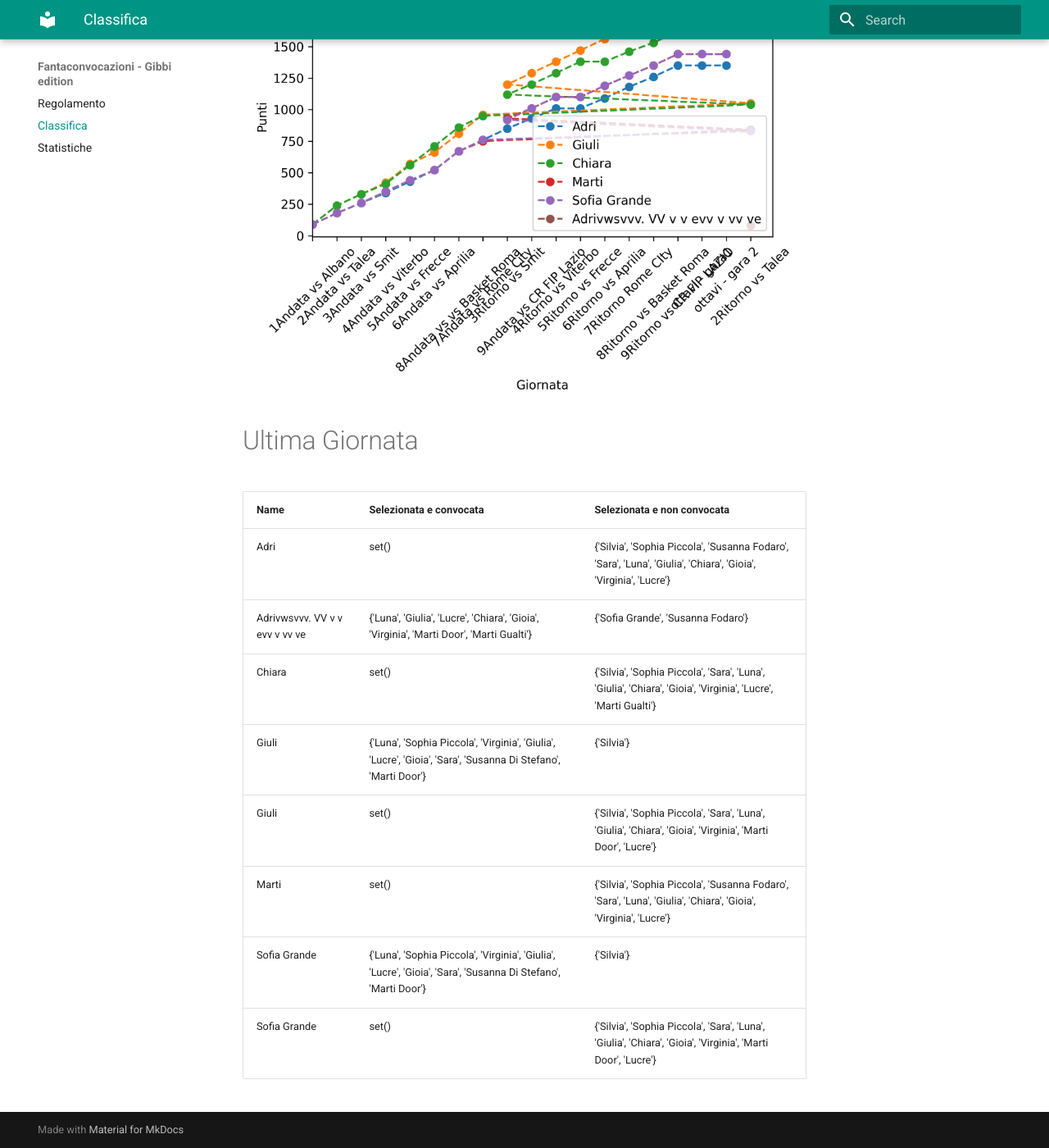
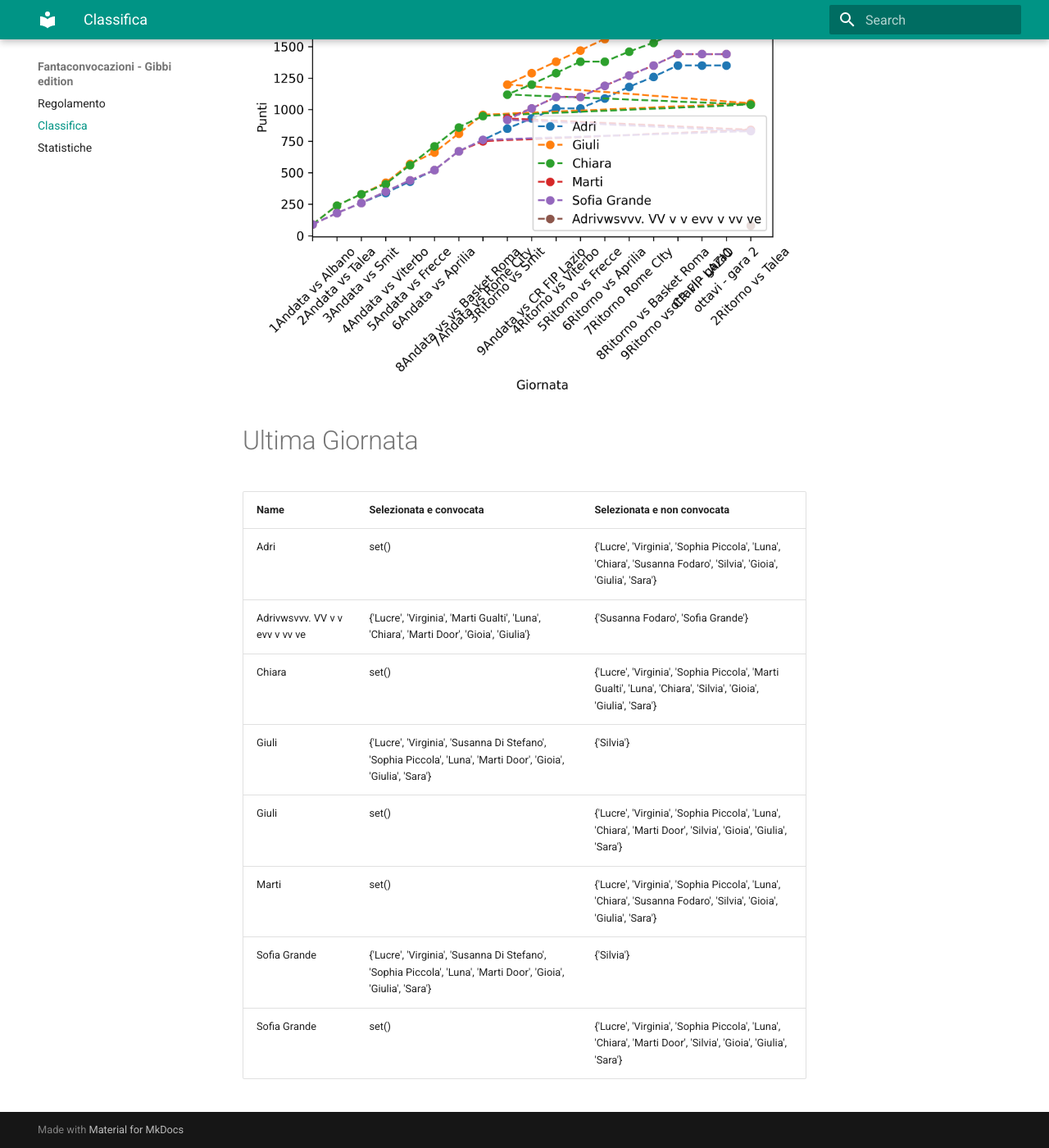
Before and after one commit to martinig94/fantagibbi, an MkDocs documentation site: the page built from docs/Classifica.md, in a window 1280 px wide and 1400 px high, scrolled down 676 px. Shown: the whole window at 82% size. Built offline with MkDocs 1.6.1 and Material for MkDocs 9.7.7, drawn with Linux system fonts in a browser that asks for light colours.

Commit message:
Auto-update from main.py

```diff
--- a/docs/Classifica.md
+++ b/docs/Classifica.md
@@ -19,12 +19,12 @@
 <!-- START_TABLE CORRECT -->
 | Name                           | Selezionata e convocata                                                                                        | Selezionata e non convocata                                                                                      |
 |:-------------------------------|:---------------------------------------------------------------------------------------------------------------|:-----------------------------------------------------------------------------------------------------------------|
-| Adri                           | set()                                                                                                          | {'Silvia', 'Sophia Piccola', 'Susanna Fodaro', 'Sara', 'Luna', 'Giulia', 'Chiara', 'Gioia', 'Virginia', 'Lucre'} |
-| Adrivwsvvv. VV v v evv v vv ve | {'Luna', 'Giulia', 'Lucre', 'Chiara', 'Gioia', 'Virginia', 'Marti Door', 'Marti Gualti'}                       | {'Sofia Grande', 'Susanna Fodaro'}                                                                               |
-| Chiara                         | set()                                                                                                          | {'Silvia', 'Sophia Piccola', 'Sara', 'Luna', 'Giulia', 'Chiara', 'Gioia', 'Virginia', 'Lucre', 'Marti Gualti'}   |
-| Giuli                          | {'Luna', 'Sophia Piccola', 'Virginia', 'Giulia', 'Lucre', 'Gioia', 'Sara', 'Susanna Di Stefano', 'Marti Door'} | {'Silvia'}                                                                                                       |
-| Giuli                          | set()                                                                                                          | {'Silvia', 'Sophia Piccola', 'Sara', 'Luna', 'Giulia', 'Chiara', 'Gioia', 'Virginia', 'Marti Door', 'Lucre'}     |
-| Marti                          | set()                                                                                                          | {'Silvia', 'Sophia Piccola', 'Susanna Fodaro', 'Sara', 'Luna', 'Giulia', 'Chiara', 'Gioia', 'Virginia', 'Lucre'} |
-| Sofia Grande                   | {'Luna', 'Sophia Piccola', 'Virginia', 'Giulia', 'Lucre', 'Gioia', 'Sara', 'Susanna Di Stefano', 'Marti Door'} | {'Silvia'}                                                                                                       |
-| Sofia Grande                   | set()                                                                                                          | {'Silvia', 'Sophia Piccola', 'Sara', 'Luna', 'Giulia', 'Chiara', 'Gioia', 'Virginia', 'Marti Door', 'Lucre'}     |
+| Adri                           | set()                                                                                                          | {'Lucre', 'Virginia', 'Sophia Piccola', 'Luna', 'Chiara', 'Susanna Fodaro', 'Silvia', 'Gioia', 'Giulia', 'Sara'} |
+| Adrivwsvvv. VV v v evv v vv ve | {'Lucre', 'Virginia', 'Marti Gualti', 'Luna', 'Chiara', 'Marti Door', 'Gioia', 'Giulia'}                       | {'Susanna Fodaro', 'Sofia Grande'}                                                                               |
+| Chiara                         | set()                                                                                                          | {'Lucre', 'Virginia', 'Sophia Piccola', 'Marti Gualti', 'Luna', 'Chiara', 'Silvia', 'Gioia', 'Giulia', 'Sara'}   |
+| Giuli                          | {'Lucre', 'Virginia', 'Susanna Di Stefano', 'Sophia Piccola', 'Luna', 'Marti Door', 'Gioia', 'Giulia', 'Sara'} | {'Silvia'}                                                                                                       |
+| Giuli                          | set()                                                                                                          | {'Lucre', 'Virginia', 'Sophia Piccola', 'Luna', 'Chiara', 'Marti Door', 'Silvia', 'Gioia', 'Giulia', 'Sara'}     |
+| Marti                          | set()                                                                                                          | {'Lucre', 'Virginia', 'Sophia Piccola', 'Luna', 'Chiara', 'Susanna Fodaro', 'Silvia', 'Gioia', 'Giulia', 'Sara'} |
+| Sofia Grande                   | {'Lucre', 'Virginia', 'Susanna Di Stefano', 'Sophia Piccola', 'Luna', 'Marti Door', 'Gioia', 'Giulia', 'Sara'} | {'Silvia'}                                                                                                       |
+| Sofia Grande                   | set()                                                                                                          | {'Lucre', 'Virginia', 'Sophia Piccola', 'Luna', 'Chiara', 'Marti Door', 'Silvia', 'Gioia', 'Giulia', 'Sara'}     |
 <!-- END_TABLE CORRECT -->
```
